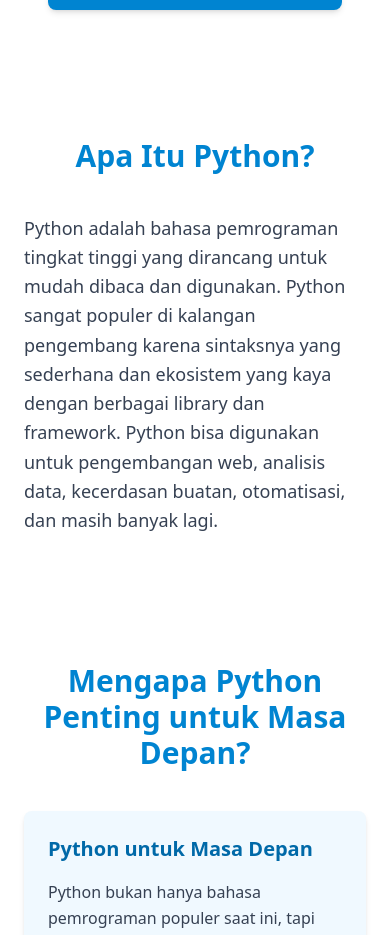
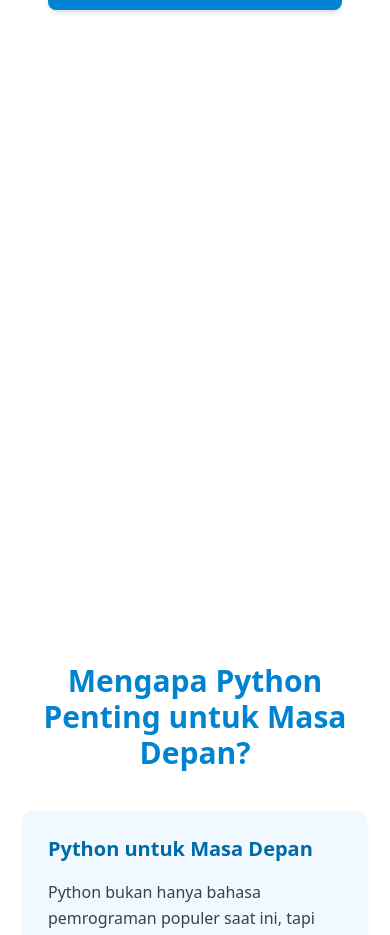
Before and after one commit to 00668901/my-react-web, a React (Vite) app: page / in a window 390 px wide. Shown: the part 1340-2275 px from the top of the page. Built offline with nearby package versions, Linux system fonts and the light colour scheme; no server answers; the database is empty.

Commit message:
Perbaiki warna teks pada section about untuk mobile

```diff
--- a/src/index.css
+++ b/src/index.css
@@ -13,3 +13,17 @@
     display: none;
     /* Chrome, Safari, Opera */
 }
+
+#about h2 {
+    /* Contoh: Tambahkan atau pastikan warna teks */
+    color: white;
+    /* Hilangkan atau pastikan tidak ada opacity/rgba transparan */
+    /* opacity: 0.5;  <- Hilangkan jika ada */
+    /* color: rgba(255, 255, 255, 0.5); <- Ganti dengan warna solid */
+}
+
+#about p {
+    /* Contoh: Tambahkan atau pastikan warna teks */
+    color: white;
+    /* Hilangkan atau pastikan tidak ada opacity/rgba transparan */
+}
```
